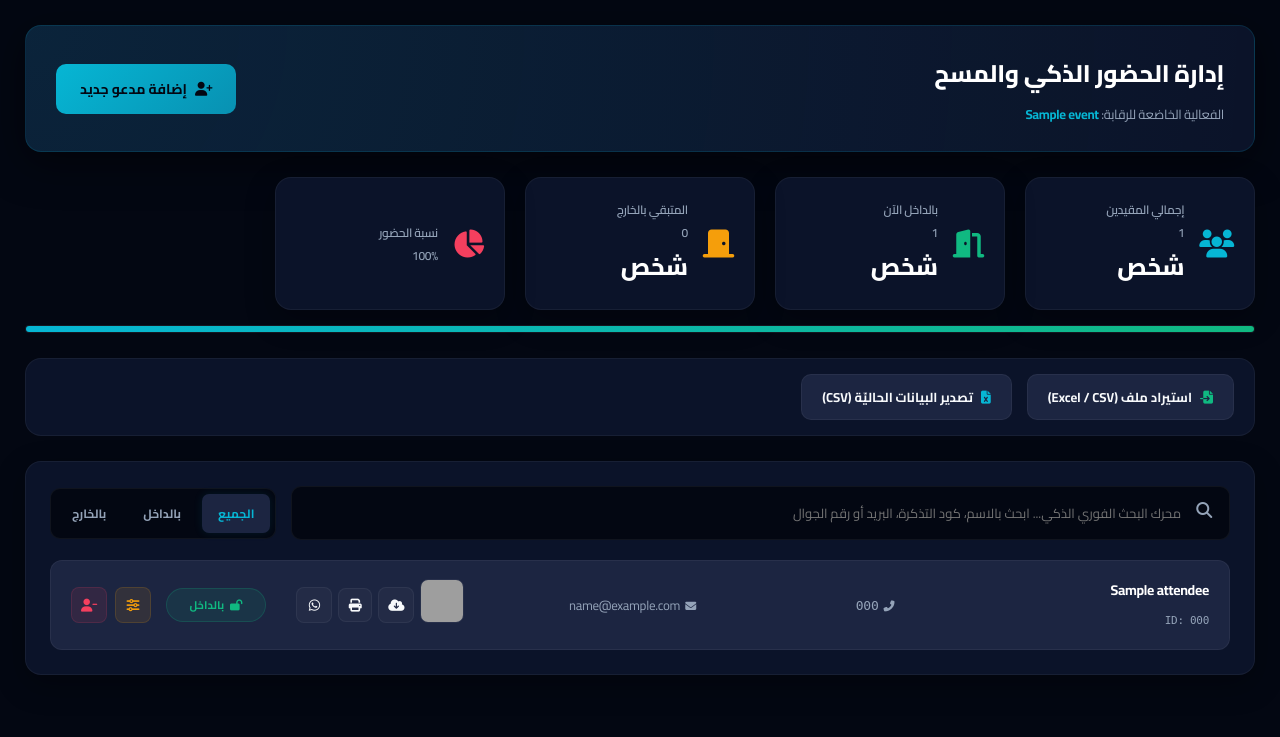
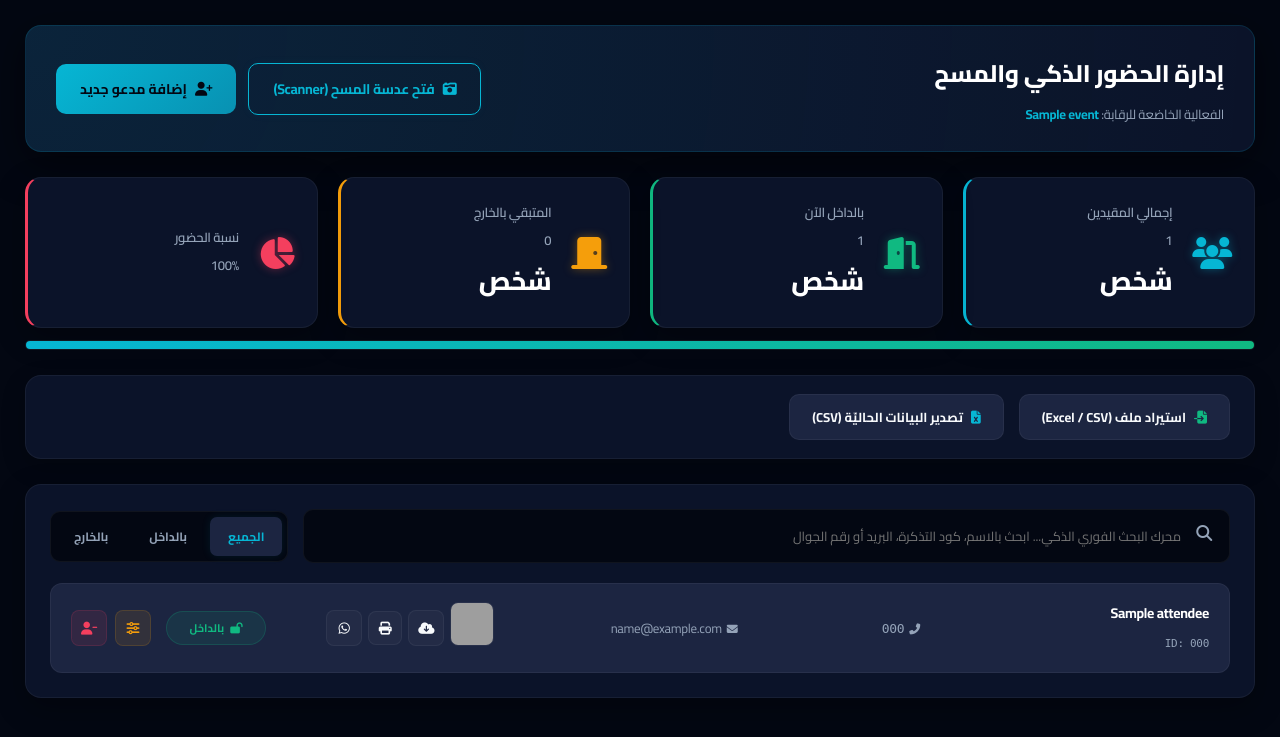
Before and after one commit to ee-s1s/eventhub, a Django app: page /1/dashboard/ in a window 1280 px wide. Shown: the top 737 px of the page. Run offline with Django 5.2, Linux system fonts and the light colour scheme; a user stored in the database is signed in; tables that the repository leaves empty hold one stand-in row (values such as "Sample post"); grey boxes are pictures that could not be loaded.

Commit message:
feat: implement event dashboard and scanner views with supporting URL configurations

```diff
--- a/app1/templates/event_dashboard.html
+++ b/app1/templates/event_dashboard.html
@@ -60,6 +60,36 @@
         .header-meta p { margin: 6px 0 0 0; color: var(--text-dim); font-size: 13px; }
         .header-meta strong { color: var(--neon-cyan); }
 
+        .header-actions {
+            display: flex;
+            align-items: center;
+            gap: 12px;
+            flex-wrap: wrap;
+        }
+
+        .btn-trigger-scan {
+            background: transparent;
+            color: var(--neon-cyan);
+            border: 1px solid var(--neon-cyan);
+            padding: 12px 24px;
+            border-radius: 10px;
+            font-weight: 700;
+            font-family: 'Cairo', sans-serif;
+            font-size: 14px;
+            cursor: pointer;
+            text-decoration: none;
+            display: flex;
+            align-items: center;
+            gap: 8px;
+            transition: all 0.25s ease;
+            box-shadow: 0 0 10px rgba(6, 182, 212, 0.05);
+        }
+        .btn-trigger-scan:hover {
+            background: rgba(6, 182, 212, 0.1);
+            transform: translateY(-2px);
+            box-shadow: 0 5px 15px rgba(6, 182, 212, 0.2);
+        }
+
         .btn-trigger-add {
             background: linear-gradient(135deg, var(--neon-cyan), #0891b2);
             color: #030712;
@@ -77,7 +107,13 @@
         }
         .btn-trigger-add:hover { transform: translateY(-2px); box-shadow: 0 5px 15px rgba(6, 182, 212, 0.3); filter: brightness(1.1); }
 
-        /* شريط الإحصائيات */
+        /* شريط الإحصائيات الكلي */
+        .stats-wrapper {
+            display: flex;
+            flex-direction: column;
+            gap: 12px;
+        }
+
         .stats-bar {
             display: grid;
             grid-template-columns: repeat(auto-fit, minmax(220px, 1fr));
@@ -87,55 +123,63 @@
         .counter-card {
             background: var(--surface-card);
             border: 1px solid var(--border-subtle);
-            padding: 20px;
+            padding: 22px;
             border-radius: 16px;
             display: flex;
             align-items: center;
-            gap: 15px;
+            gap: 20px;
             box-shadow: 0 10px 30px rgba(0,0,0,0.3);
+            transition: transform 0.3s ease;
         }
-        .counter-card i { font-size: 28px; }
-        .counter-card.total i { color: var(--neon-cyan); }
-        .counter-card.in i { color: var(--neon-emerald); }
-        .counter-card.out i { color: var(--neon-amber); }
-        .counter-card.pct i { color: var(--neon-rose); }
+        .counter-card:hover {
+            transform: translateY(-3px);
+        }
+        .counter-card i { font-size: 32px; }
+        .counter-card.total { border-left: 3px solid var(--neon-cyan); }
+        .counter-card.in { border-left: 3px solid var(--neon-emerald); }
+        .counter-card.out { border-left: 3px solid var(--neon-amber); }
+        .counter-card.pct { border-left: 3px solid var(--neon-rose); }
 
-        .counter-info span { display: block; font-size: 12px; color: var(--text-dim); font-weight: 600; }
-        .counter-info strong { font-size: 24px; font-weight: 800; color: #fff; }
+        .counter-card.total i { color: var(--neon-cyan); text-shadow: 0 0 10px rgba(6, 182, 212, 0.4); }
+        .counter-card.in i { color: var(--neon-emerald); text-shadow: 0 0 10px rgba(16, 185, 129, 0.4); }
+        .counter-card.out i { color: var(--neon-amber); text-shadow: 0 0 10px rgba(245, 158, 11, 0.4); }
+        .counter-card.pct i { color: var(--neon-rose); text-shadow: 0 0 10px rgba(244, 63, 94, 0.4); }
+
+        .counter-info span { display: block; font-size: 13px; color: var(--text-dim); font-weight: 600; margin-bottom: 4px; }
+        .counter-info strong { font-size: 26px; font-weight: 800; color: #fff; }
 
         .progress-container {
-            grid-column: 1 / -1;
             background: rgba(255,255,255,0.02);
             border-radius: 8px;
-            height: 6px;
+            height: 8px;
             overflow: hidden;
             border: 1px solid var(--border-subtle);
-            margin-top: -5px;
         }
         .progress-bar {
             height: 100%;
             width: 0%;
             background: linear-gradient(90deg, var(--neon-cyan), var(--neon-emerald));
-            box-shadow: 0 0 10px var(--neon-emerald);
-            transition: width 0.5s ease-in-out;
+            box-shadow: 0 0 12px var(--neon-emerald);
+            transition: width 0.6s cubic-bezier(0.4, 0, 0.2, 1);
         }
 
         .operations-hub {
             background: var(--surface-card);
             border: 1px solid var(--border-subtle);
             border-radius: 16px;
-            padding: 15px 20px;
+            padding: 18px 24px;
             display: flex;
             justify-content: flex-start;
             align-items: center;
             gap: 15px;
+            box-shadow: 0 8px 24px rgba(0,0,0,0.2);
         }
 
         .btn-action-hub {
             background: var(--surface-inner);
             border: 1px solid var(--border-subtle);
             color: var(--text-glow);
-            padding: 10px 20px;
+            padding: 10px 22px;
             border-radius: 10px;
             font-size: 13px;
             font-weight: 700;
@@ -168,10 +212,10 @@
         .search-engine-box { position: relative; flex: 1; min-width: 250px; }
         .search-engine-box i { position: absolute; right: 18px; top: 16px; color: var(--text-dim); }
         .search-engine-input { width: 100%; padding: 14px 48px 14px 18px; font-size: 13px; background: var(--canvas-bg); border: 1px solid var(--border-subtle); border-radius: 10px; color: white; box-sizing: border-box; font-family: 'Cairo', sans-serif; transition: all 0.3s; }
-        .search-engine-input:focus { border-color: var(--neon-cyan); outline: none; }
+        .search-engine-input:focus { border-color: var(--neon-cyan); outline: none; box-shadow: 0 0 15px rgba(6, 182, 212, 0.1); }
 
         .filter-tabs { display: flex; background: var(--canvas-bg); padding: 5px; border-radius: 10px; border: 1px solid var(--border-subtle); gap: 5px; }
-        .tab-btn { background: none; border: none; color: var(--text-dim); padding: 8px 16px; border-radius: 7px; font-family: 'Cairo', sans-serif; font-size: 12px; font-weight: 700; cursor: pointer; transition: all 0.2s; }
+        .tab-btn { background: none; border: none; color: var(--text-dim); padding: 8px 18px; border-radius: 7px; font-family: 'Cairo', sans-serif; font-size: 12px; font-weight: 700; cursor: pointer; transition: all 0.2s; }
         .tab-btn.active { background: var(--surface-inner); color: var(--neon-cyan); box-shadow: 0 0 10px rgba(6, 182, 212, 0.1); }
 
         .cyber-list { display: flex; flex-direction: column; gap: 12px; }
@@ -181,12 +225,12 @@
             padding: 16px 20px;
             border-radius: 12px;
             display: grid;
-            grid-template-columns: 1.8fr 1.1fr 1.3fr 1.1fr auto auto;
+            grid-template-columns: 1.8fr 1.1fr 1.5fr 1.4fr auto auto;
             align-items: center;
             gap: 15px;
             transition: all 0.3s ease;
         }
-        .cyber-item:hover { border-color: rgba(255,255,255,0.1); background: rgba(255,255,255,0.01); transform: translateX(-4px); }
+        .cyber-item:hover { border-color: rgba(6, 182, 212, 0.3); background: rgba(255, 255, 255, 0.01); transform: translateX(-4px); }
         @media(max-width: 1000px) { .cyber-item { grid-template-columns: 1fr; gap: 12px; text-align: center; } }
 
         .cyber-item.pulse-green { animation: pulseGreen 1s ease-out; }
@@ -278,18 +322,24 @@
 <body>
 
 <div class="workspace">
-    <!-- البانوراما هيدر -->
+    <!-- البانوراما هيدر المحدث -->
     <div class="panoramic-header">
         <div class="header-meta">
             <h1>إدارة الحضور الذكي والمسح</h1>
             <p>الفعالية الخاضعة للرقابة: <strong>{{ event.title }}</strong></p>
         </div>
+        <div class="header-actions">
+                <a href="/{{ event.id }}/scanner/" class="btn-trigger-scan">
+                <i class="fa-solid fa-camera-retro"></i> فتح عدسة المسح (Scanner)
+            </a>
             <button class="btn-trigger-add" onclick="openAddModal()">
                 <i class="fa-solid fa-user-plus"></i> إضافة مدعو جديد
             </button>
         </div>
+    </div>
 
-    <!-- شريط الإحصائيات -->
+    <!-- شريط الإحصائيات المحسن برمجياً وبصرياً -->
+    <div class="stats-wrapper">
         <div class="stats-bar">
             <div class="counter-card total">
                 <i class="fa-solid fa-users"></i>
@@ -317,6 +367,7 @@
                 <div class="counter-info">
                     <span>نسبة الحضور</span>
                     <strong><span id="attendance-ratio">0%</span></strong>
+                </div>
             </div>
         </div>
         <div class="progress-container">
@@ -364,7 +415,6 @@
                     <i class="fa-solid fa-phone-flip" style="font-size: 11px; margin-left: 5px; color: var(--text-dim);"></i>{{ guest.phone|default:"---" }}
                 </div>
 
-                <!-- إضافة عرض الإيميل في السطر -->
                 <div class="client-email" id="email-td-{{ guest.id }}">
                     <i class="fa-solid fa-envelope" style="font-size: 11px; margin-left: 5px; color: var(--text-dim);"></i>{{ guest.email|default:"---" }}
                 </div>
@@ -440,7 +490,6 @@
                     <label>رقم الجوال أو الحساب الفعال:</label>
                     <input type="text" name="phone" class="custom-input" placeholder="مثال: 967777777777">
                 </div>
-                <!-- إضافة حقل البريد الإلكتروني في فورم الإضافة -->
                 <div class="form-group">
                     <label>البريد الإلكتروني (إرسال التذكرة تلقائياً):</label>
                     <input type="email" name="email" class="custom-input" placeholder="example@domain.com">
@@ -471,7 +520,6 @@
                 <label>رقم هاتف الاتصال والمشاركة:</label>
                 <input type="text" id="modal-phone-input" class="custom-input">
             </div>
-            <!-- إضافة حقل البريد الإلكتروني في فورم التعديل -->
             <div class="form-group">
                 <label>البريد الإلكتروني الحركي:</label>
                 <input type="email" id="modal-email-input" class="custom-input">
@@ -485,7 +533,6 @@
 </div>
 
 <script>
-    // دالة الحساب المتكاملة وإصلاح الإحصائيات الفورية
     function calculateLiveStats() {
         let rows = document.querySelectorAll('#guestsTable .cyber-item');
         let total = rows.length;
@@ -514,17 +561,16 @@
         let currentName = document.getElementById(`name-td-${id}`).innerText;
         let row = document.getElementById(`row-${id}`);
         let currentPhone = row.getAttribute('data-phone') || '';
-        let currentEmail = row.getAttribute('data-email') || ''; // التقاط الإيميل الحالي
+        let currentEmail = row.getAttribute('data-email') || '';
 
         document.getElementById('modal-attendee-id').value = id;
         document.getElementById('modal-name-input').value = currentName;
         document.getElementById('modal-phone-input').value = currentPhone;
-        document.getElementById('modal-email-input').value = currentEmail; // تمريره للإنبوت
+        document.getElementById('modal-email-input').value = currentEmail;
         document.getElementById('editModal').classList.add('active');
     }
     function closeEditModal() { document.getElementById('editModal').classList.remove('active'); }
 
-    // البحث والفلترة الذكية الشاملة
     let currentFilter = 'all';
     document.getElementById('searchInput').addEventListener('keyup', applySearchAndFilter);
 
@@ -542,7 +588,7 @@
         rows.forEach(row => {
             let name = row.getAttribute('data-name') ? row.getAttribute('data-name').toLowerCase() : '';
             let phone = row.getAttribute('data-phone') ? row.getAttribute('data-phone').toLowerCase() : '';
-            let email = row.getAttribute('data-email') ? row.getAttribute('data-email').toLowerCase() : ''; // إضافة فلترة البريد
+            let email = row.getAttribute('data-email') ? row.getAttribute('data-email').toLowerCase() : '';
             let code = row.getAttribute('data-code') ? row.getAttribute('data-code').toLowerCase() : '';
             let status = row.getAttribute('data-checked');
 
@@ -553,7 +599,6 @@
         });
     }
 
-    // زر تبديل حالة الحضور البوابية (دخول/خروج)
     function toggleCheckin(ticketCode, guestId) {
         let btn = document.getElementById(`status-btn-${guestId}`);
         let textSpan = document.getElementById(`status-text-${guestId}`);
@@ -589,7 +634,6 @@
         }).catch(err => console.error("Error toggle:", err));
     }
 
-    // معالجة طلب الاستيراد الموحد مع إرسال معرف الفعالية
     function handleExcelImport(inputElement) {
         if (inputElement.files.length === 0) return;
         let file = inputElement.files[0];
@@ -613,7 +657,6 @@
         }).catch(err => console.error(err));
     }
 
-    // تصدير ملف البيانات بصيغة CSV (تحديث ليشمل البريد الإلكتروني)
     function exportToCSV() {
         let rows = document.querySelectorAll('#guestsTable .cyber-item');
         let csvContent = "\uFEFFالاسم,رقم الهاتف,البريد الإلكتروني,الكود الخاص,الحالة الحاليّة\n";
@@ -636,7 +679,6 @@
         document.body.removeChild(link);
     }
 
-    // طباعة الـ QR والمستند بشكل معزول كلياً
     function printThermalTicket(name, code, qrUrl) {
         let printSection = document.getElementById('print-section');
         printSection.innerHTML = `
@@ -649,67 +691,6 @@
         window.print();
     }
 
-    // إرسال طلب التعديل إلى السيرفر (محدث لمعالجة الإيميل وإصلاح الأخطاء)
-    function submitEditModal() {
-        let id = document.getElementById('modal-attendee-id').value;
-        let newName = document.getElementById('modal-name-input').value;
-        let newPhone = document.getElementById('modal-phone-input').value;
-        let newEmail = document.getElementById('modal-email-input').value; // التقاط المدخل الجديد
-
-        if (newName.trim() === "") return;
-
-        let formData = new FormData();
-        formData.append('name', newName);
-        formData.append('phone', newPhone);
-        formData.append('email', newEmail); // إرساله للسيرفر
-
-        fetch(`/attendee/${id}/edit/`, {
-            method: 'POST',
-            headers: {'X-CSRFToken': '{{ csrf_token }}'},
-            body: formData
-        })
-        .then(res => res.json())
-        .then(data => {
-            if (data.success) {
-                // تحديث النصوص في الواجهة تلقائياً
-                document.getElementById(`name-td-${id}`).innerText = data.name;
-                document.getElementById(`phone-td-${id}`).innerHTML = data.phone ? `<i class="fa-solid fa-phone-flip" style="font-size: 11px; margin-left: 5px; color: var(--text-dim);"></i>${data.phone}` : '---';
-                document.getElementById(`email-td-${id}`).innerHTML = data.email ? `<i class="fa-solid fa-envelope" style="font-size: 11px; margin-left: 5px; color: var(--text-dim);"></i>${data.email}` : '---';
-
-                // تحديث الـ Data Attributes للبحث المباشر الفوري
-                let row = document.getElementById(`row-${id}`);
-                row.setAttribute('data-name', data.name);
-                row.setAttribute('data-phone', data.phone || '');
-                row.setAttribute('data-email', data.email || '');
-
-                closeEditModal();
-                calculateLiveStats();
-                applySearchAndFilter();
-            } else {
-                alert("حدث خطأ أثناء تعديل البيانات.");
-            }
-        }).catch(err => console.error(err));
-    }
-
-    // إرسال طلب الحذف
-    function deleteAttendee(id) {
-        if (confirm("هل أنت متأكد تماماً من شطب هذا الحاضر نهائياً؟")) {
-            fetch(`/attendee/${id}/delete/`, {
-                method: 'POST',
-                headers: {'X-CSRFToken': '{{ csrf_token }}'}
-            })
-            .then(res => res.json())
-            .then(data => {
-                if (data.success) {
-                    document.getElementById(`row-${id}`).remove();
-                    calculateLiveStats();
-                } else {
-                    alert("فشل الحذف من السيرفر.");
-                }
-            }).catch(err => console.error(err));
-        }
-    }
-
     document.addEventListener("DOMContentLoaded", function() {
         calculateLiveStats();
     });
--- a/app1/urls.py
+++ b/app1/urls.py
@@ -1,5 +1,7 @@
 from django.urls import path
 from . import views
+
+app_name = 'app1'
 
 urlpatterns = [
     path('<int:event_id>/dashboard/', views.event_control_dashboard, name='event_control_dashboard'),
```
Also changed, not shown: app1/templates/camera_scanner.html (+31 -21 lines). Lines whose indentation alone changed are shown as unchanged.
